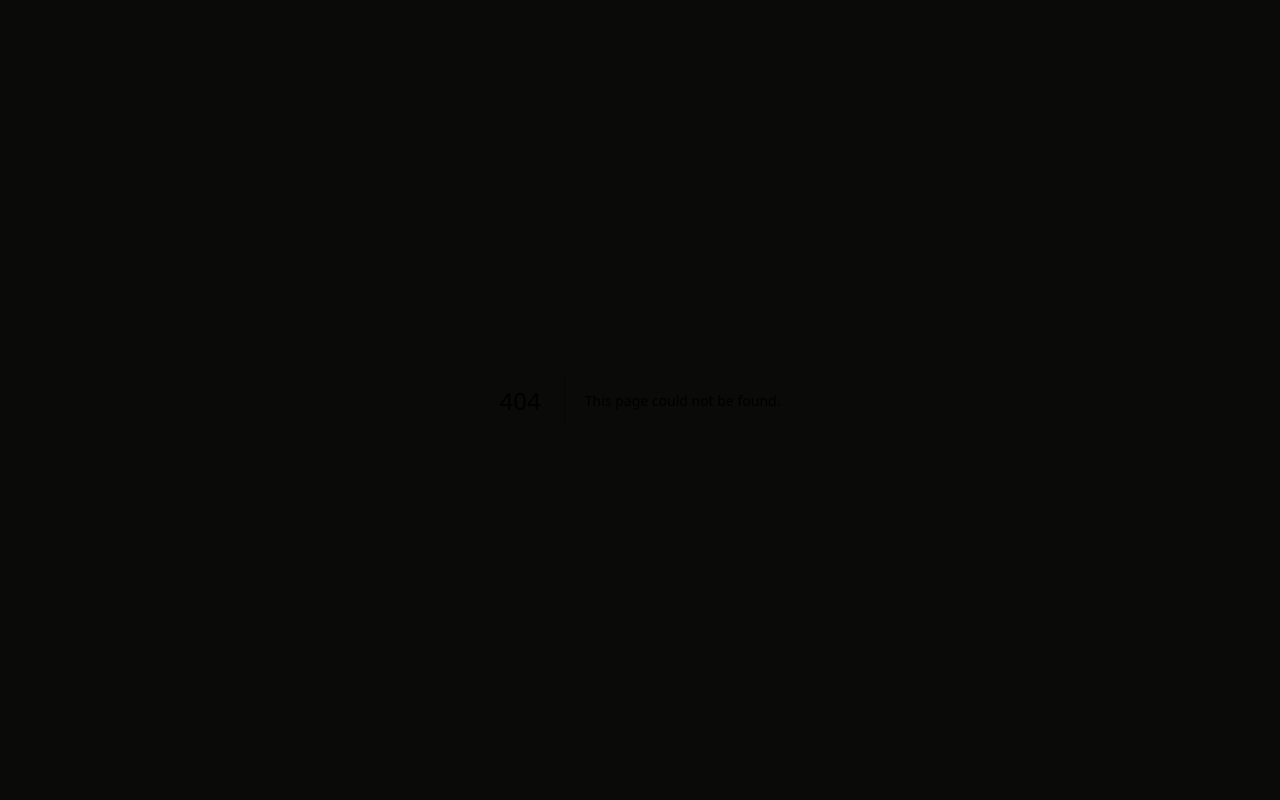
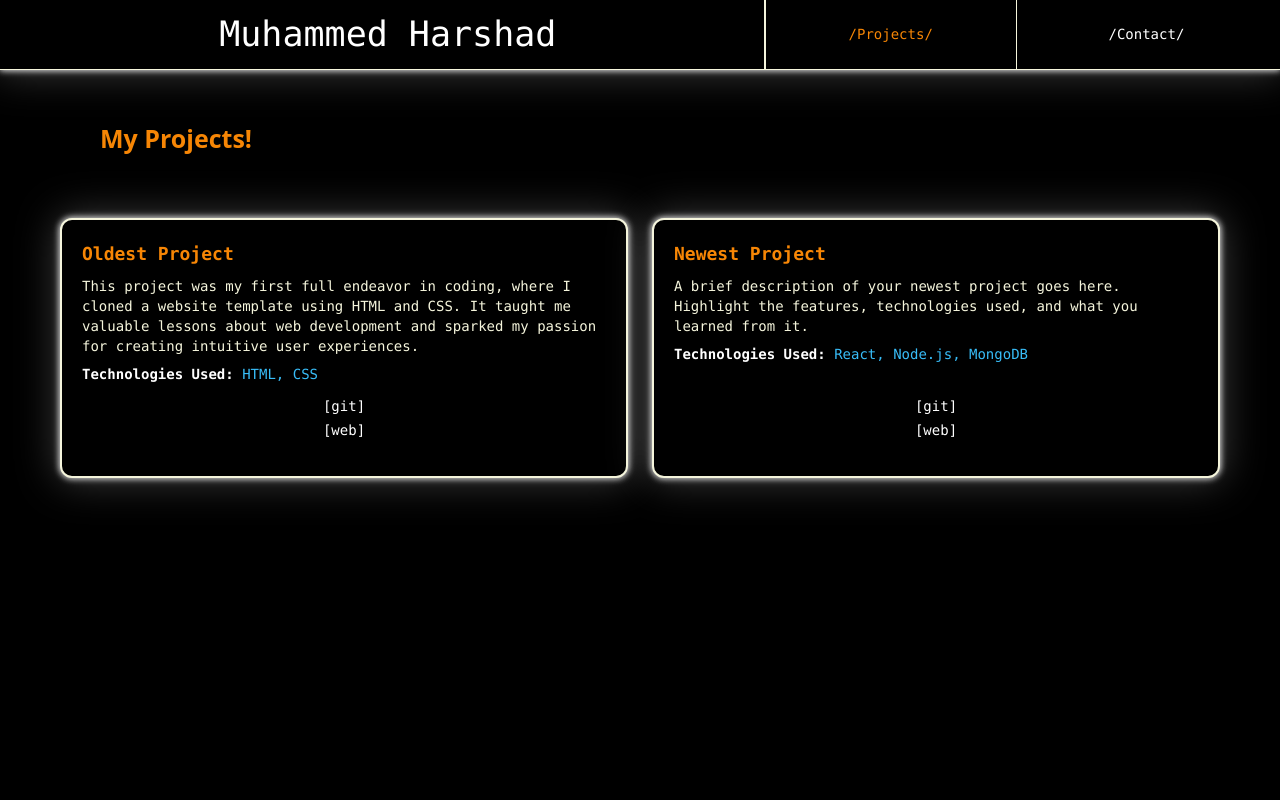
Before and after one commit to Muhammed-Harshad-V/portfolio, a Next.js app: page /projects in a window 1280 px wide. Before the commit this address had no page. Shown: the top 800 px of the page. Built offline with nearby package versions, Linux system fonts and the light colour scheme.

Commit message:
projects section

```diff
--- a/app/(root)/(home)/page.tsx
+++ b/app/(root)/(home)/page.tsx
@@ -75,7 +75,7 @@ const Home = () => {
                 </div>
               </div>
                   {/* My Journey Section */}
-                    <div className="grid flex-col">
+                <div className="grid flex-col">
                       <h2 className='text-retroOrange sm:text-[20px] lg:text-[25px] font-bold sm:ml-[30px] sm:mt-[30px] md:ml-[40px] lg:ml-[60px] lg:mt-[40px] xl:mt-[50px] mb-[40px]'>
                         My Journey!
                       </h2>
--- a/app/(root)/contact/page.tsx
+++ b/app/(root)/contact/page.tsx
@@ -3,7 +3,7 @@ import Link from 'next/link';
 const Contact = () => {
   return (
 
-      <div className="flex flex-col items-center justify-center bg-black font-mono p-5 h-[90svh]">
+      <div className="flex flex-col items-center justify-center bg-black font-mono p-5 min-h-[90svh]">
       <div className="font-mono sm:p-5 lg:p-8 rounded-[30px] bg-[#000000] z-20 flex items-center justify-center flex-col text-white mt-10">
           <h1 className="sm:text-3xl xl:text-4xl font-bold mb-4">
             Contact Me
--- /dev/null
+++ b/app/(root)/projects/page.tsx
@@ -0,0 +1,71 @@
+import React from 'react';
+import Image from 'next/image'; // Assuming you are using Next.js for image optimization
+
+const MyPage = () => {
+  // Dummy data for projects
+  const projects = [
+    {
+      title: 'Oldest Project',
+      description: 'This project was my first full endeavor in coding, where I cloned a website template using HTML and CSS. It taught me valuable lessons about web development and sparked my passion for creating intuitive user experiences.',
+      technologies: 'HTML, CSS',
+      status: 'Not completed',
+      githubLink: 'https://github.com/yourusername/your-repo',
+      liveLink: 'https://yourwebsite.com',
+    },
+    {
+      title: 'Newest Project',
+      description: 'A brief description of your newest project goes here. Highlight the features, technologies used, and what you learned from it.',
+      technologies: 'React, Node.js, MongoDB',
+      status: 'Completed',
+      githubLink: 'https://github.com/yourusername/your-repo',
+      liveLink: 'https://yourwebsite.com',
+    },
+  ];
+
+  return (
+    <div className=" bg-black sm:pr-5 lg:pr-8 xl:pr-10 sm:pl-5 lg:pl-8 xl:pl-10 min-h-[90svh]">
+
+
+      {/* Projects Section */}
+      <div className="flex flex-col">
+        <h2 className='text-retroOrange sm:text-[20px] lg:text-[25px] font-bold sm:ml-[30px] sm:mt-[30px] md:ml-[40px] lg:ml-[60px] lg:mt-[40px] xl:mt-[50px] mb-[40px]'>
+          My Projects!
+        </h2>
+
+          <div className='grid grid-cols-1 lg:grid-cols-2 gap-6 p-5'>
+            {projects.map((project, index) => (
+                <div
+                key={index}
+                className="relative max-w-[600px] min-h-[250px] flex flex-col justify-between pt-5 pl-5 pr-5 rounded-xl border-2 border-retroWhite drop-shadow-whiteGlow bg-black mx-auto mb-8 font-mono hover:border-retroPurple hover:drop-shadow-purpleGlow"
+                >
+                <div>
+                    <h3 className="text-retroOrange font-bold text-lg mb-2">{project.title}</h3>
+                    <p className="text-retroWhite text-sm mb-2">{project.description}</p>
+                    <div className="text-white text-sm mb-3">
+                    <strong>Technologies Used:</strong> <span className='text-sky-400'>{project.technologies}</span>
+                    </div>
+                </div>
+
+                <div className="flex flex-col mb-8 mx-auto">
+                    <a href={project.githubLink} target="_blank" rel="noopener noreferrer">
+                    <p className="text-white text-sm mb-1">
+                    <span>[</span><span className='hover:text-blue-500'>git</span><span>]</span>
+                    </p>
+                    </a>
+                    <a href={project.liveLink} target="_blank" rel="noopener noreferrer">
+                    <p className="text-white text-sm mb-1">
+                    <span>[</span><span className='hover:text-blue-500'>web</span><span>]</span>
+                    </p>
+                    </a>
+                </div>
+                </div>
+            ))}
+            </div>
+
+
+      </div>
+    </div>
+  );
+};
+
+export default MyPage;
```
